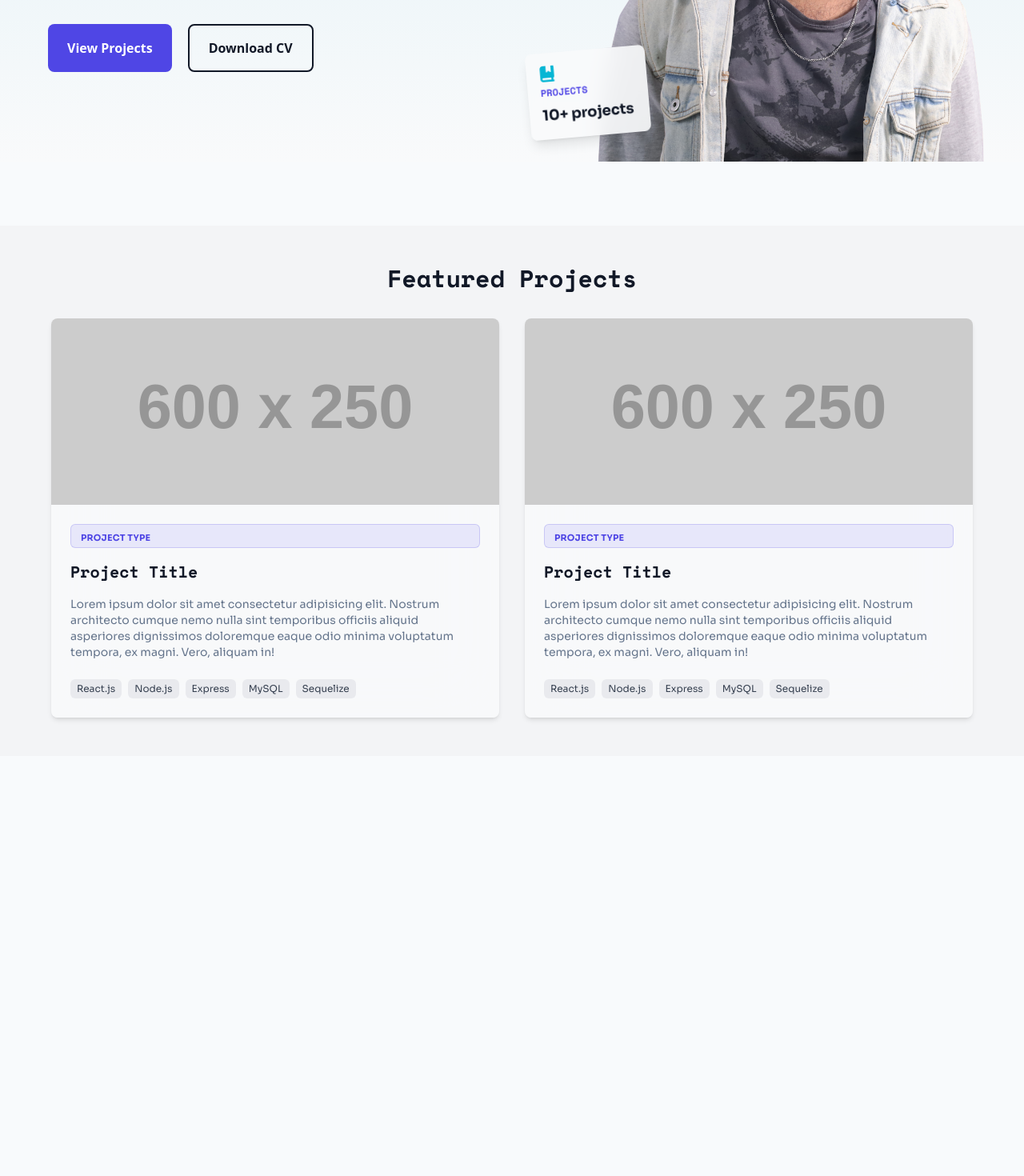
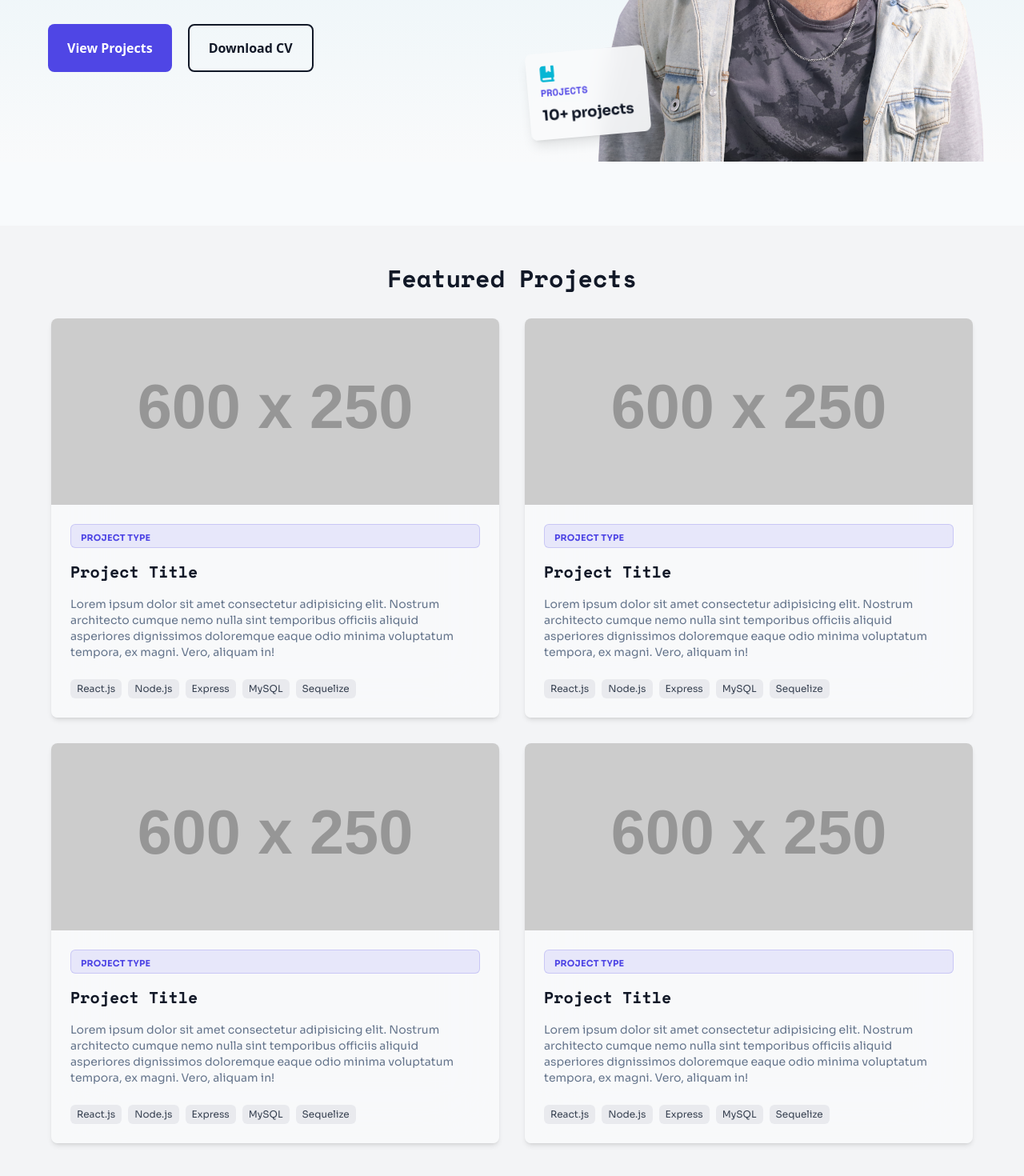
Before and after one commit to leonardojpires/personal-website, a React (Vite) app: page / in a window 1280 px wide. Shown: the part 598-2068 px from the top of the page at 80% size. Before the commit the page ends 1543 px from the top, so only its background shows below. Built offline with nearby package versions, Linux system fonts and the light colour scheme.

Commit message:
converted featured projects cards to reusable components

```diff
--- a/src/components/Featured Projects/FeaturedProjects.jsx
+++ /dev/null
@@ -1,61 +0,0 @@
-import projectsData from "../../data/projects-data";
-
-import "./index.css";
-
-export default function FeaturedProject() {
-    return (
-        <section className="featured-projects-section">
-            <h2 className="featured-projects-title font-headline">Featured Projects</h2>
-
-            <div className="featured-projects-container">
-                <div className="featured-project-card">
-                    <div className="featured-project-image">
-                        <img src="https://placehold.co/600x250" alt="" />
-                        <div className="featured-project-overlay">
-                            <a href="#">View Project</a>
-                        </div>
-                    </div>
-
-                    <div className="featured-project-content">
-                        <div className="featured-project-type-container">
-                            <span className="featured-project-type font-body">Project Type</span>
-                        </div>
-                        <h3 className="featured-project-title font-headline">Project Title</h3>
-                        <p className="featured-project-description font-body">Lorem ipsum dolor sit amet consectetur adipisicing elit. Nostrum architecto cumque nemo nulla sint temporibus officiis aliquid asperiores dignissimos doloremque eaque odio minima voluptatum tempora, ex magni. Vero, aliquam in!</p>
-                        <div className="featured-project-technologies font-body">
-                            <span className="featured-project-technology">React.js</span>
-                            <span className="featured-project-technology">Node.js</span>
-                            <span className="featured-project-technology">Express</span>
-                            <span className="featured-project-technology">MySQL</span>
-                            <span className="featured-project-technology">Sequelize</span>
-                        </div>
-                    </div>
-                </div>
-
-                <div className="featured-project-card">
-                    <div className="featured-project-image">
-                        <img src="https://placehold.co/600x250" alt="" />
-                        <div className="featured-project-overlay">
-                            <a href="#" className="font-body">View Project</a>
-                        </div>
-                    </div>
-
-                    <div className="featured-project-content">
-                        <div className="featured-project-type-container">
-                            <span className="featured-project-type font-body">Project Type</span>
-                        </div>
-                        <h3 className="featured-project-title font-headline">Project Title</h3>
-                        <p className="featured-project-description font-body">Lorem ipsum dolor sit amet consectetur adipisicing elit. Nostrum architecto cumque nemo nulla sint temporibus officiis aliquid asperiores dignissimos doloremque eaque odio minima voluptatum tempora, ex magni. Vero, aliquam in!</p>
-                        <div className="featured-project-technologies font-body">
-                            <span className="featured-project-technology">React.js</span>
-                            <span className="featured-project-technology">Node.js</span>
-                            <span className="featured-project-technology">Express</span>
-                            <span className="featured-project-technology">MySQL</span>
-                            <span className="featured-project-technology">Sequelize</span>
-                        </div>
-                    </div>
-                </div>
-            </div>
-        </section>
-    )
-}
--- /dev/null
+++ b/src/components/FeaturedProjectCard/FeaturedProjectCard.jsx
@@ -0,0 +1,34 @@
+import "./index.css";
+
+export default function FeaturedProjectCard() {
+  return (
+    <div className="featured-project-card">
+      <div className="featured-project-image">
+        <img src="https://placehold.co/600x250" alt="" />
+        <div className="featured-project-overlay">
+          <a href="#">View Project</a>
+        </div>
+      </div>
+
+      <div className="featured-project-content">
+        <div className="featured-project-type-container">
+          <span className="featured-project-type font-body">Project Type</span>
+        </div>
+        <h3 className="featured-project-title font-headline">Project Title</h3>
+        <p className="featured-project-description font-body">
+          Lorem ipsum dolor sit amet consectetur adipisicing elit. Nostrum
+          architecto cumque nemo nulla sint temporibus officiis aliquid
+          asperiores dignissimos doloremque eaque odio minima voluptatum
+          tempora, ex magni. Vero, aliquam in!
+        </p>
+        <div className="featured-project-technologies font-body">
+          <span className="featured-project-technology">React.js</span>
+          <span className="featured-project-technology">Node.js</span>
+          <span className="featured-project-technology">Express</span>
+          <span className="featured-project-technology">MySQL</span>
+          <span className="featured-project-technology">Sequelize</span>
+        </div>
+      </div>
+    </div>
+  );
+}
--- a/src/components/Featured Projects/index.css
+++ b/src/components/FeaturedProjectCard/index.css
@@ -1,16 +1,4 @@
 @import "tailwindcss";
-
-.featured-projects-section {
-    @apply flex flex-col items-center justify-center mt-20 py-12 bg-gray-100;
-}
-
-.featured-projects-title {
-    @apply text-3xl text-(--gray-900) font-bold mb-8;
-}
-
-.featured-projects-container {
-    @apply grid grid-cols-1 md:grid-cols-2 gap-8 w-full max-w-6xl;
-}
 
 .featured-project-card {
     @apply bg-(--gray-50)/90 backdrop-blur-2xl rounded-lg shadow-md overflow-hidden;
--- /dev/null
+++ b/src/layouts/Featured Projects/FeaturedProjects.jsx
@@ -0,0 +1,19 @@
+import projectsData from "../../data/projects-data";
+
+import "./index.css";
+import FeaturedProjectCard from './../../components/FeaturedProjectCard/FeaturedProjectCard';
+
+export default function FeaturedProject() {
+    return (
+        <section className="featured-projects-section">
+            <h2 className="featured-projects-title font-headline">Featured Projects</h2>
+
+            <div className="featured-projects-container">
+                <FeaturedProjectCard />
+                <FeaturedProjectCard />
+                <FeaturedProjectCard />
+                <FeaturedProjectCard />
+            </div>
+        </section>
+    )
+}
--- /dev/null
+++ b/src/layouts/Featured Projects/index.css
@@ -0,0 +1,13 @@
+@import "tailwindcss";
+
+.featured-projects-section {
+    @apply flex flex-col items-center justify-center mt-20 py-12 bg-gray-100;
+}
+
+.featured-projects-title {
+    @apply text-3xl text-(--gray-900) font-bold mb-8;
+}
+
+.featured-projects-container {
+    @apply grid grid-cols-1 md:grid-cols-2 gap-8 w-full max-w-6xl;
+}
--- a/src/components/Hero/Hero.jsx
+++ b/src/layouts/Hero/Hero.jsx
@@ -1,6 +1,6 @@
 import "./index.css";
 import personalImage from "../../../public/imgs/hero/personal_picture.png";
-import HeroCards from "./../Hero Cards/HeroCards";
+import HeroCards from "../../components/Hero Cards/HeroCards";
 import { AiFillThunderbolt } from "react-icons/ai";
 import { FaBookBookmark } from "react-icons/fa6";
 
--- a/src/pages/Home/Home.jsx
+++ b/src/pages/Home/Home.jsx
@@ -1,6 +1,7 @@
+import FeaturedProject from "../../layouts/Featured Projects/FeaturedProjects";
+import Hero from "../../layouts/Hero/Hero";
 import "./index.css";
-import Hero from "../../components/Hero/Hero";
-import FeaturedProject from './../../components/Featured Projects/FeaturedProjects';
+
 
 export default function Home() {
     return (
```
Also changed, not shown: src/layouts/Hero/index.css (renamed from src/components/Hero/index.css).
